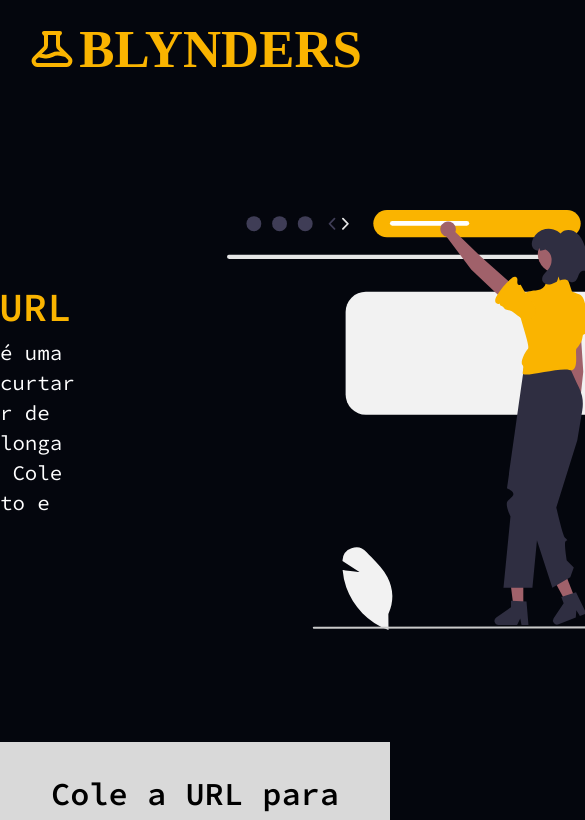
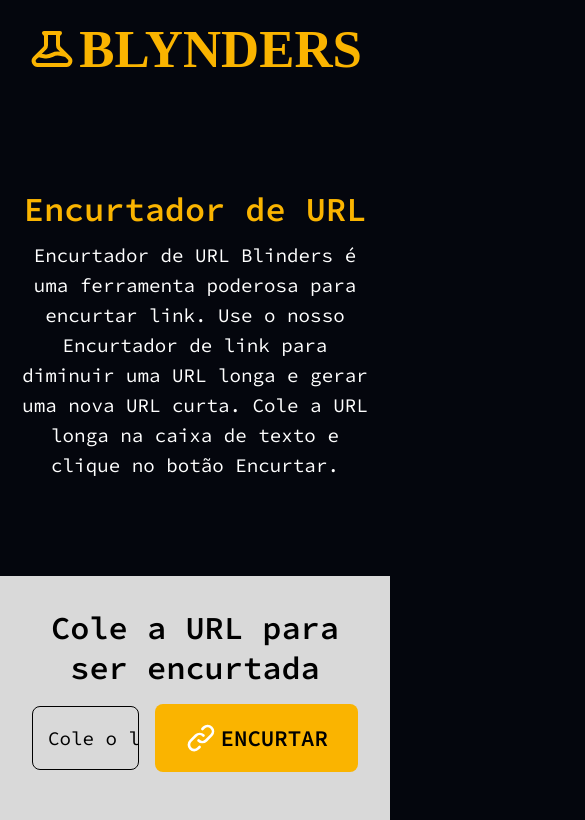
Before and after one commit to Ronaldo-Vieira-Lira/min-url, a React (Create React App) app: page / in a window 390 px wide. Shown: the top 820 px of the page, 585 px wide, since content can reach past the window. Built offline with nearby package versions, Linux system fonts and the light colour scheme; a web font is replaced by a local one.

Commit message:
responsividade area sobre

```diff
--- a/src/css/Sobre.css
+++ b/src/css/Sobre.css
@@ -1,9 +1,10 @@
 #containerSobre {
     display: flex;
-    justify-content: space-around;
+    justify-content: center;
     align-items: center;
-    gap: 9rem;
-    margin: 2rem 0 2rem 0;
+    gap: 20rem;
+    padding: 1rem;
+    width: 100%;
 }
 
 #textSobre {
@@ -26,3 +27,48 @@
 #imgSobre {
     width: 500px;
 }
+
+@media(max-width: 1300px) {
+    #containerSobre{
+        gap: 10rem;
+    }
+    #imgSobre {
+        width: 400px;
+    }
+}
+@media(max-width: 1024px) {
+    #containerSobre{
+        gap: 5rem;
+    }
+    #textSobre h1 {
+        font-size: 2rem;
+    }
+    #textSobre p {
+        font-size: 1rem;
+    }
+    #imgSobre {
+        width: 350px;
+    }
+}
+@media(max-width: 768px) {
+    #textSobre h1 {
+        font-size: 2.3rem;
+    }
+    #textSobre p {
+        font-size: 1.3rem;
+    }
+    #imgSobre {
+        display: none;
+    }
+}
+
+@media(max-width: 425px) {
+    #textSobre h1 {
+        font-size: 2.1rem;
+        text-align: center;
+    }
+    #textSobre p {
+        text-align: center;
+        font-size: 1.2rem;
+    }
+}
```
